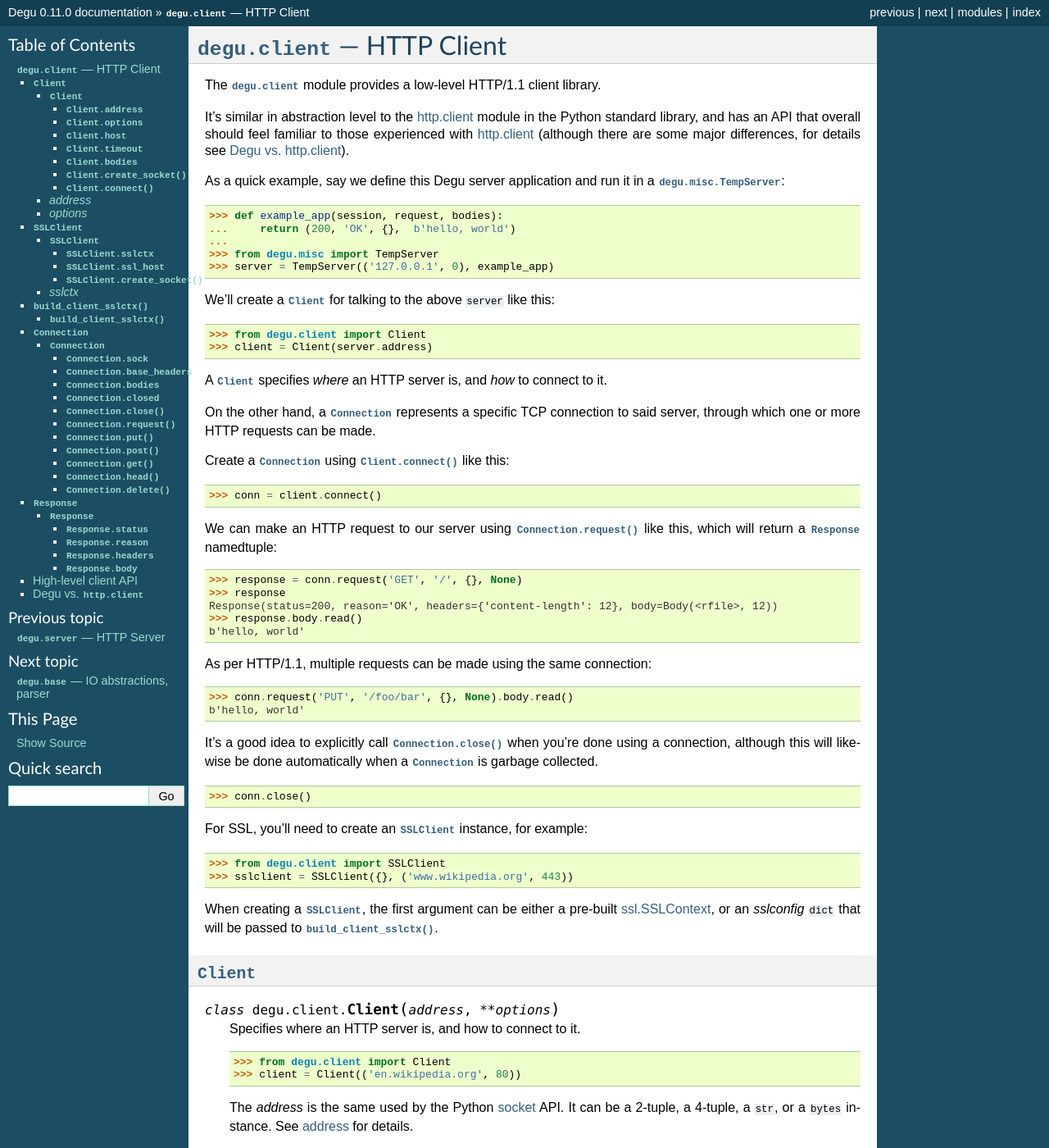
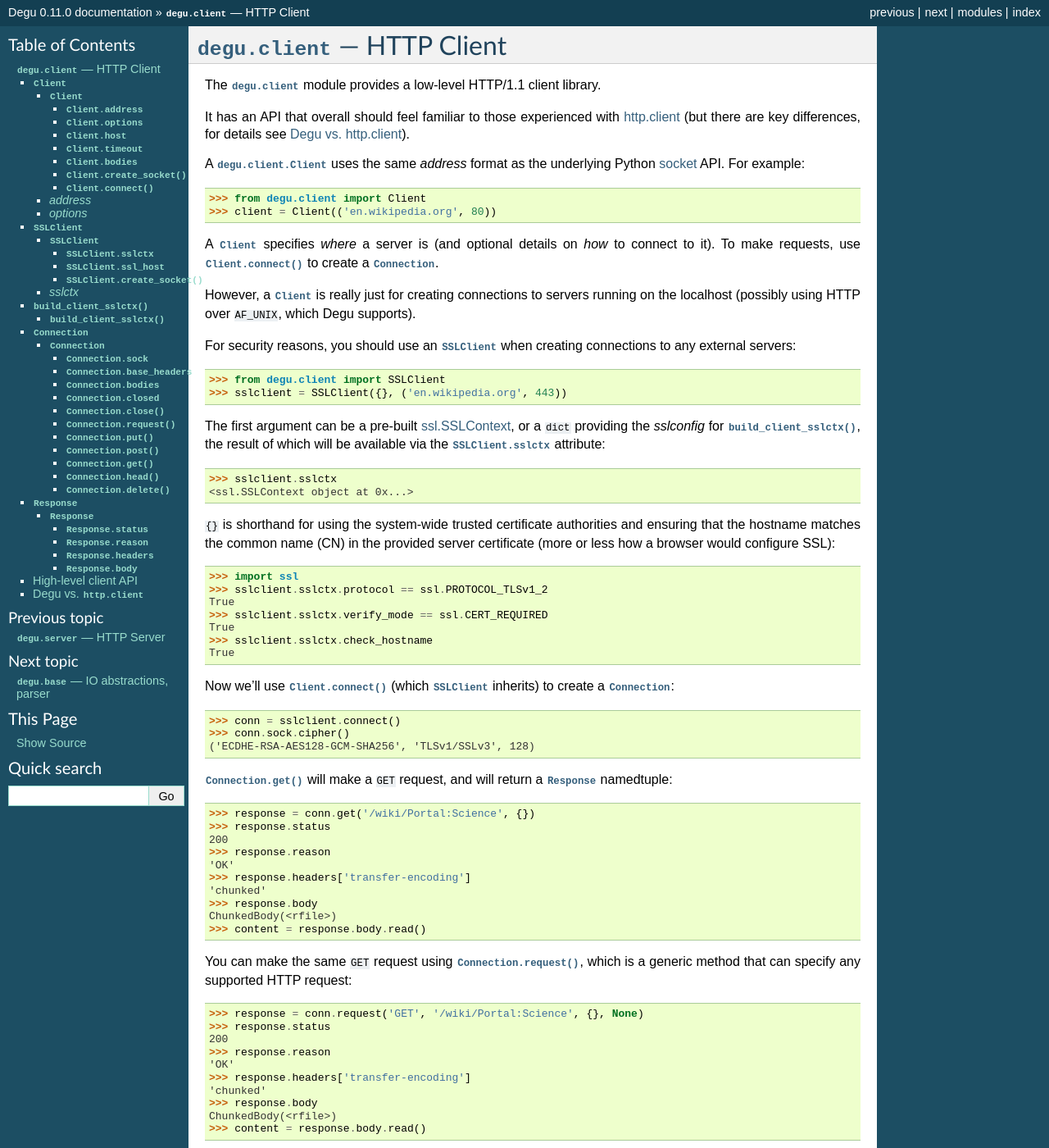
Before and after one commit to json420/degu, a Sphinx documentation site: the page built from doc/degu.client.rst, in a window 1280 px wide and 1400 px high. Shown: the whole window at 82% size. Built offline with Sphinx 7.4.7, drawn with Linux system fonts in a browser that asks for light colours; some of the changed text lies outside the part shown.

Commit message:
Rewrite degu.client.rst intro

```diff
--- a/doc/degu.client.rst
+++ b/doc/degu.client.rst
@@ -6,64 +6,89 @@
 
 The :mod:`degu.client` module provides a low-level HTTP/1.1 client library.
 
-It's similar in abstraction level to the `http.client`_ module in the Python
-standard library, and has an API that overall should feel familiar to those
-experienced with `http.client`_ (although there are some major differences, for
-details see :ref:`degu-client-v-http-client`).
+It has an API that overall should feel familiar to those experienced with
+`http.client`_ (but there are key differences, for details see
+:ref:`degu-client-v-http-client`).
 
-As a quick example, say we define this Degu server application and run it
-in a :class:`degu.misc.TempServer`:
-
->>> def example_app(session, request, bodies):
-...     return (200, 'OK', {},  b'hello, world')
-...
->>> from degu.misc import TempServer
->>> server = TempServer(('127.0.0.1', 0), example_app)
-
-We'll create a :class:`Client` for talking to the above ``server`` like this:
+A :class:`degu.client.Client` uses the same *address* format as the underlying
+Python `socket`_ API.  For example:
 
 >>> from degu.client import Client
->>> client = Client(server.address)
+>>> client = Client(('en.wikipedia.org', 80))
 
-A :class:`Client` specifies *where* an HTTP server is, and *how* to connect to
-it.
+A :class:`Client` specifies *where* a server is (and optional details on *how*
+to connect to it).  To make requests, use :meth:`Client.connect()` to create a
+:class:`Connection`.
 
-On the other hand, a :class:`Connection` represents a specific TCP connection to
-said server, through which one or more HTTP requests can be made.
+However, a :class:`Client` is really just for creating connections to servers
+running on the localhost (possibly using HTTP over ``AF_UNIX``, which Degu
+supports).
 
-Create a :class:`Connection` using :meth:`Client.connect()` like this:
+For security reasons, you should use an :class:`SSLClient` when creating
+connections to any external servers:
 
->>> conn = client.connect()
+>>> from degu.client import SSLClient
+>>> sslclient = SSLClient({}, ('en.wikipedia.org', 443))
 
-We can make an HTTP request to our server using :meth:`Connection.request()`
-like this, which will return a :class:`Response` namedtuple:
+The first argument can be a pre-built `ssl.SSLContext`_, or a ``dict`` providing
+the *sslconfig* for :func:`build_client_sslctx()`, the result of which will be
+available via the :attr:`SSLClient.sslctx` attribute:
 
->>> response = conn.request('GET', '/', {}, None)
->>> response
-Response(status=200, reason='OK', headers={'content-length': 12}, body=Body(<rfile>, 12))
->>> response.body.read()
-b'hello, world'
+>>> sslclient.sslctx
+<ssl.SSLContext object at 0x...>
 
-As per HTTP/1.1, multiple requests can be made using the same connection:
+``{}`` is shorthand for using the system-wide trusted certificate authorities
+and ensuring that the hostname matches the common name (CN) in the provided
+server certificate (more or less how a browser would configure SSL):
 
->>> conn.request('PUT', '/foo/bar', {}, None).body.read()
-b'hello, world'
+>>> import ssl
+>>> sslclient.sslctx.protocol == ssl.PROTOCOL_TLSv1_2
+True
+>>> sslclient.sslctx.verify_mode == ssl.CERT_REQUIRED
+True
+>>> sslclient.sslctx.check_hostname
+True
+
+Now we'll use :meth:`Client.connect()` (which :class:`SSLClient` inherits) to
+create a :class:`Connection`:
+
+>>> conn = sslclient.connect()  #doctest: +SKIP
+>>> conn.sock.cipher()  #doctest: +SKIP
+('ECDHE-RSA-AES128-GCM-SHA256', 'TLSv1/SSLv3', 128)
+
+:meth:`Connection.get()` will make a ``GET`` request, and will return a
+:class:`Response` namedtuple:
+
+>>> response = conn.get('/wiki/Portal:Science', {})  #doctest: +SKIP
+>>> response.status  #doctest: +SKIP
+200
+>>> response.reason  #doctest: +SKIP
+'OK'
+>>> response.headers['transfer-encoding']  #doctest: +SKIP
+'chunked'
+>>> response.body  #doctest: +SKIP
+ChunkedBody(<rfile>)
+>>> content = response.body.read()  #doctest: +SKIP
+
+You can make the same ``GET`` request using :meth:`Connection.request()`, which
+is a generic method that can specify any supported HTTP request:
+
+>>> response = conn.request('GET', '/wiki/Portal:Science', {}, None)  #doctest: +SKIP
+>>> response.status  #doctest: +SKIP
+200
+>>> response.reason  #doctest: +SKIP
+'OK'
+>>> response.headers['transfer-encoding']  #doctest: +SKIP
+'chunked'
+>>> response.body  #doctest: +SKIP
+ChunkedBody(<rfile>)
+>>> content = response.body.read()  #doctest: +SKIP
 
 It's a good idea to explicitly call :meth:`Connection.close()` when you're done
 using a connection, although this will likewise be done automatically when a
 :class:`Connection` is garbage collected.
 
->>> conn.close()
-
-For SSL, you'll need to create an :class:`SSLClient` instance, for example:
-
->>> from degu.client import SSLClient
->>> sslclient = SSLClient({}, ('www.wikipedia.org', 443))
-
-When creating a :class:`SSLClient`, the first argument can be either a pre-built
-`ssl.SSLContext`_, or an *sslconfig* ``dict`` that will be passed to
-:func:`build_client_sslctx()`.
-
+>>> conn.close()  #doctest: +SKIP
 
 
 :class:`Client`
```
